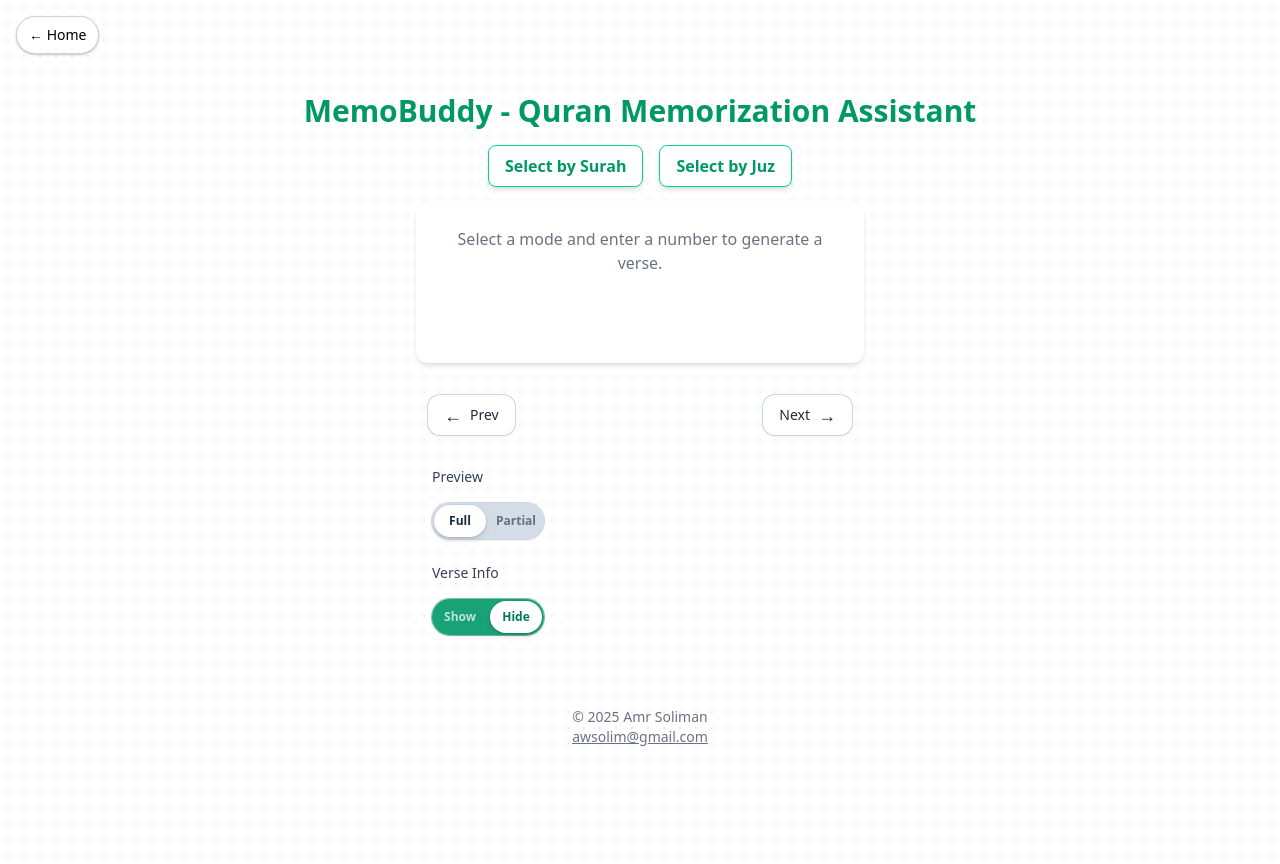
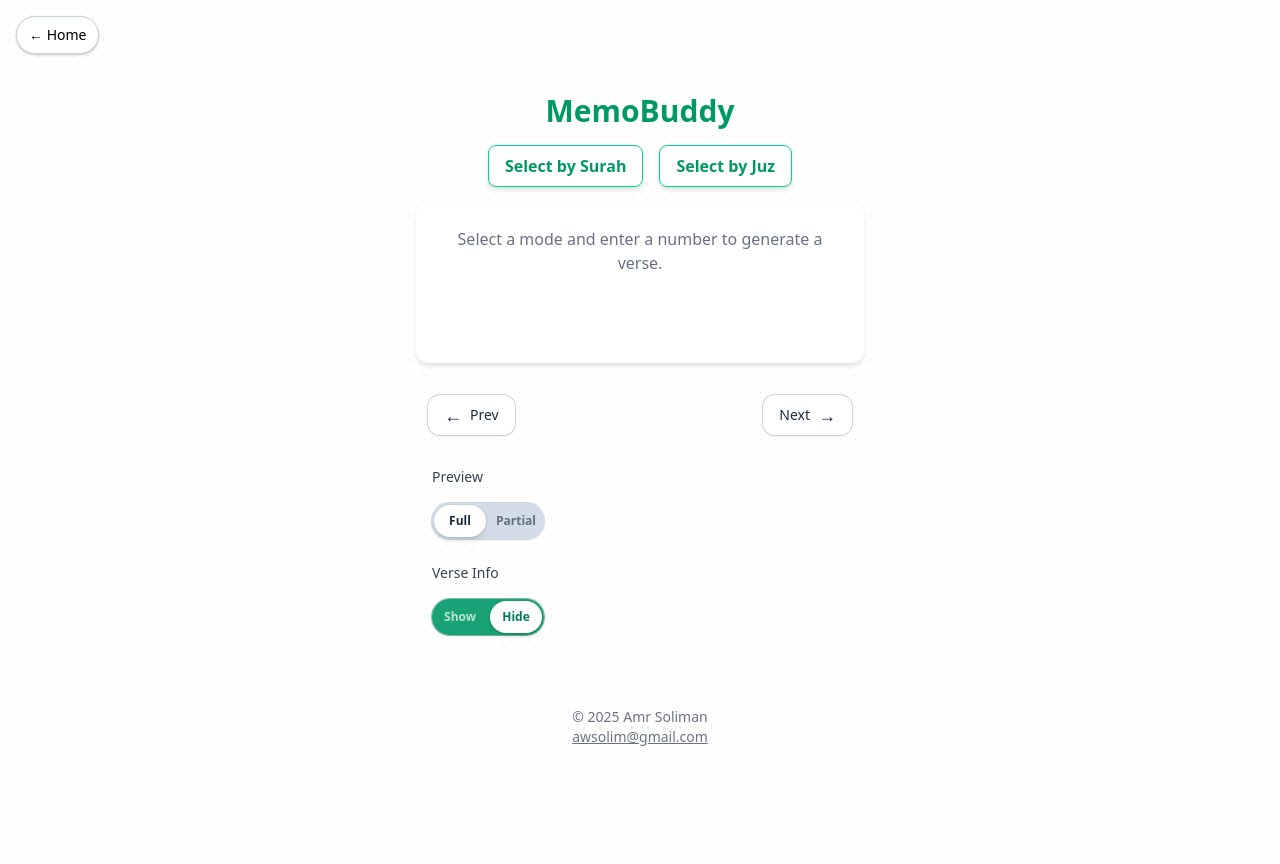
Before and after one commit to awsolim/ayahvault, a React (Vite) app: page /memobuddy in a window 1280 px wide. Built offline with nearby package versions, Linux system fonts and the light colour scheme; no server answers; a web font is replaced by a local one.

Commit message:
changed memobuddy title text

```diff
--- a/src/apps/memobuddy/MemoBuddy.tsx
+++ b/src/apps/memobuddy/MemoBuddy.tsx
@@ -84,7 +84,7 @@ export function MemoBuddy() {
         ← Home
       </button>
 
-      <h1 className="text-3xl font-bold text-emerald-600 mb-4">MemoBuddy - Quran Memorization Assistant</h1>
+      <h1 className="text-3xl font-bold text-emerald-600 mb-4">MemoBuddy</h1>
 
       {/* 1. Mode selector */}
       <ModeSelector
```
